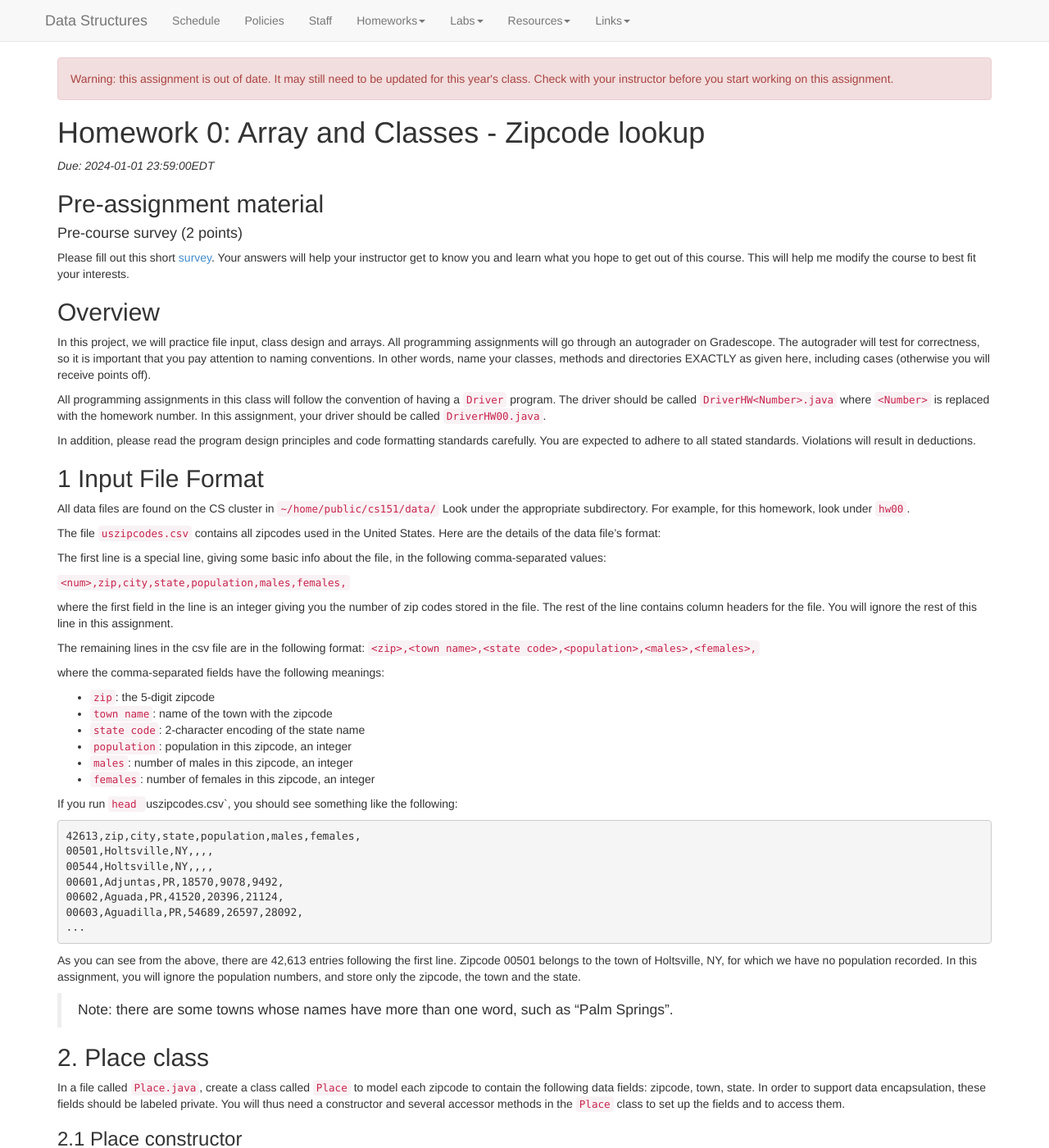
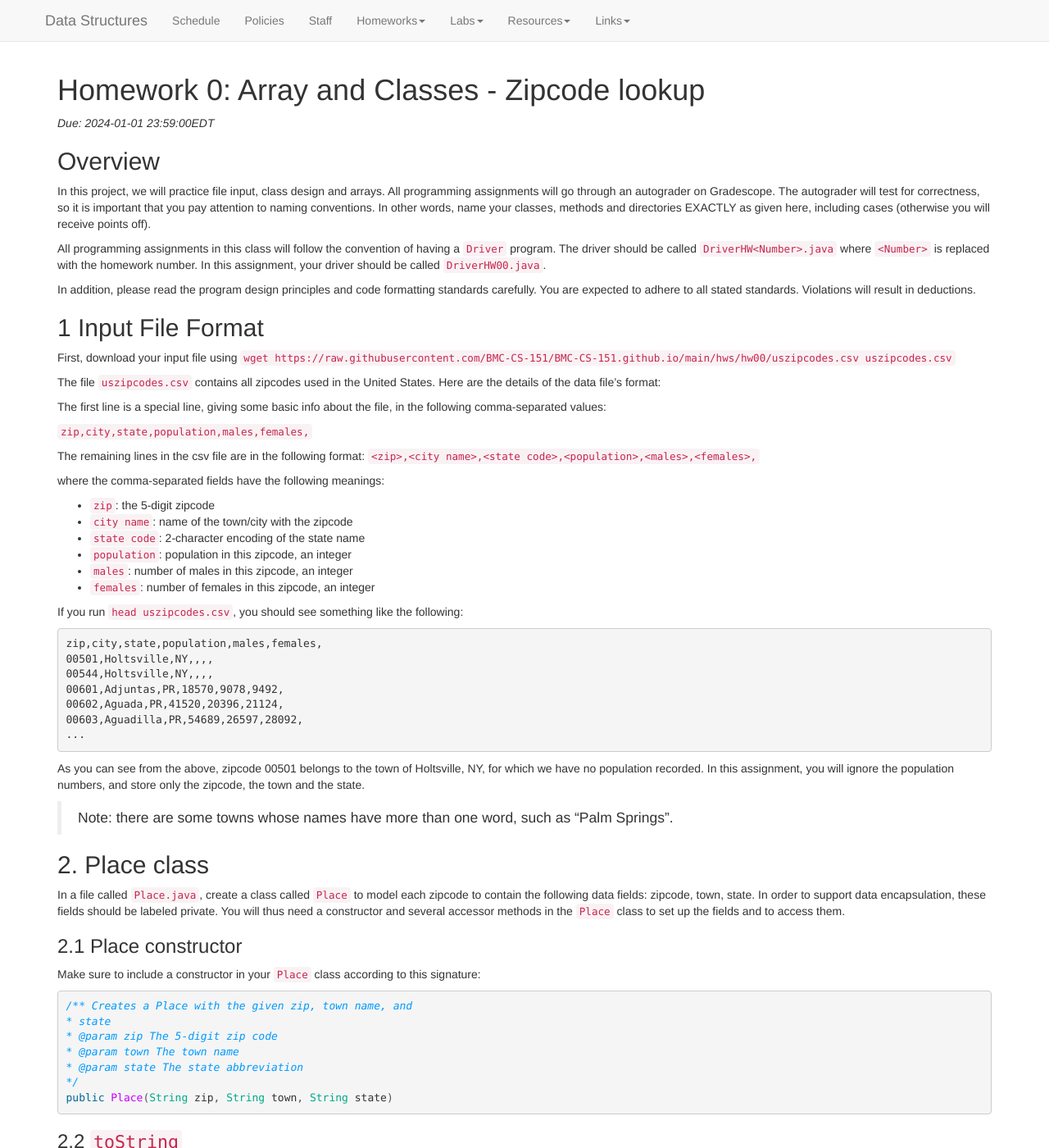
Before and after one commit to kalte0/BMC-CS-151.github.io, a Jekyll site: the page built from hws/HW00.md, in a window 1280 px wide and 1400 px high. Shown: the whole window at 82% size. Built offline with Jekyll 4.4.1, drawn with Linux system fonts in a browser that asks for light colours; nearby versions of some CDN libraries; some of the changed text lies outside the part shown.

Commit message:
hw0 updates

````diff
--- a/hws/HW00.md
+++ b/hws/HW00.md
@@ -56,13 +56,6 @@ You can download the materials for this assignment here:
 
 _Due: {{page.due_date}}_
 
-## Pre-assignment material
-
-#### Pre-course survey (2 points)
-
-Please fill out this short [survey](https://forms.gle/cypoGaMfjGP8gH3FA).
-Your answers will help your instructor get to know you and learn what you hope to get out of this course. This will help me modify the course to best fit your interests.
-
 ## Overview
 
 In this project, we will practice file input, class design and arrays.
@@ -79,34 +72,30 @@ In addition, please read the program design principles and code formatting
 standards carefully. You are expected to adhere to all stated standards. Violations will result in deductions.
 
 ## 1 Input File Format
-All data files are found on the CS cluster in `~/home/public/cs151/data/`
-Look under the appropriate subdirectory.
-For example, for this homework, look under `hw00`.
+First, download your input file using `wget https://raw.githubusercontent.com/BMC-CS-151/BMC-CS-151.github.io/main/hws/hw00/uszipcodes.csv uszipcodes.csv`
 
 The file `uszipcodes.csv` contains all zipcodes used in the United States. Here are the details of the data file’s format:
 
 The first line is a special line, giving some basic info about the file, in the following comma-separated values:
 
-`<num>,zip,city,state,population,males,females,`
-
-where the first field in the line is an integer giving you the number of zip codes stored in the file. The rest of the line contains column headers for the file. You will ignore the rest of this line in this assignment.
+`zip,city,state,population,males,females,`
 
 The remaining lines in the csv file are in the following format:
-`<zip>,<town name>,<state code>,<population>,<males>,<females>,`
+`<zip>,<city name>,<state code>,<population>,<males>,<females>,`
 
 where the comma-separated fields have the following meanings:
 
 - `zip`: the 5-digit zipcode
-- `town name`: name of the town with the zipcode
+- `city name`: name of the town/city with the zipcode
 - `state code`: 2-character encoding of the state name
 - `population`: population in this zipcode, an integer
 - `males`: number of males in this zipcode, an integer
 - `females`: number of females in this zipcode, an integer
 
-If you run `head `uszipcodes.csv`, you should see something like the following:
+If you run `head uszipcodes.csv`, you should see something like the following:
 
 ```
-42613,zip,city,state,population,males,females,
+zip,city,state,population,males,females,
 00501,Holtsville,NY,,,,
 00544,Holtsville,NY,,,,
 00601,Adjuntas,PR,18570,9078,9492,
@@ -114,7 +103,7 @@ If you run `head `uszipcodes.csv`, you should see something like the following:
 00603,Aguadilla,PR,54689,26597,28092,
 ...
 ```
-As you can see from the above, there are 42,613 entries following the first line. Zipcode 00501 belongs to the town of Holtsville, NY, for which we have no population recorded.
+As you can see from the above, zipcode 00501 belongs to the town of Holtsville, NY, for which we have no population recorded.
 In this assignment, you will ignore the population numbers, and store only the zipcode, the town and the state.
 
 > Note: there are some towns whose names have more than one word, such as “Palm Springs”.
@@ -144,15 +133,16 @@ public Place(String zip, String town, String state)
 
 ### 2.2 `toString`
 Override `toString` of the `Place` class so that
-`System.out.print(ln)` will
-generate the expected output (see the `Driver` section for the expected output) when called on an object of
-`Place` type.
+`System.out.print(ln)` will print the town and state in the format
+"town, state".
 
 ### 2.3 Accessors
 
 Since a place should be immutable, we are not going to create any
 setters. Make sure to include accessors for the three instance variables.
-To make sure you are naming the accessors correctly, we would recommend you first create method stubs and upload your code with method stubs to the autograder on Gradescope.
+In order to match the autgrading (and Java standard), please name your accessors `getZip()`,
+`getTown()` and `getState()`.
+
 
 ## 3. `LookupZip` class
 Write a separate class LookupZip that will contain several public static methods. These methods are the main part of the assignment.
@@ -164,24 +154,23 @@ based on the method signatures and javadocs.
 ```java
 /** Parses one line of input by creating a Place that
 * denotes the information in the given line
-* @param lineNumber The line number of this line
 * @param line One line from the zipcodes file
 * @return A Place that contains the relevant information
 * (zip code, town, state) from that line
 */
-public static Place parseLine(int lineNumber, String line)
+public static Place parseLine(String line)
 ```
 
 ### 3.2 readZipCodes
 
 ```java
 /** Reads a zipcodes file, parsing every line
-* @param filename The name of the zipcodes file
-* @return The array of Places representing all the
-* data in the file.
-*/
-public static Place[] readZipCodes(String filename)
-throws FileNotFoundException
+   * @param filename The name of the zipcodes file
+   * @param numEntries the number of places in the csv file
+   * @return The array of Places representing all the
+   * data in the file.
+   */
+  public static Place[] readZipCodes(String filename, int numEntries) throws FileNotFoundException {
 ```
 
 ### 3.3 lookupZip
@@ -203,7 +192,7 @@ implement a main method that ties it all together.
 Your program should continuously prompt the user for a zipcode until the user
 enters 00000 to quit.
 
-The driver should take in one command line argument. This is the csv file that contains the information.
+The driver should take in two command line arguments. First is the csv file that contains the information, second is the number of entries in that csv file. The given CSV has 42613 entries.
 
 Here’s a sample session:
 
@@ -235,13 +224,16 @@ smaller file named `testZip.csv`.
 3. Test some more zipcodes of your choice (your hometown, some other place
 you know, or just select a few random lines from the data file).
 
-4. In the folder `/home/public/cs151/tests/hw00`, there are two files `in.txt` and `out.txt`, that you can to test your solution.
-provided `in.txt` contains 17 test inputs and `out.txt` contains the expected output if you ran your program with `in.txt`.
+4. To test your program, download some sample inputs and outputs:
+`wget https://raw.githubusercontent.com/BMC-CS-151/BMC-CS-151.github.io/main/hws/hw00/in.txt in.txt` and
+`wget https://raw.githubusercontent.com/BMC-CS-151/BMC-CS-151.github.io/main/hws/hw00/out.txt out.txt`
+
+Provided `in.txt` contains 17 test inputs and `out.txt` contains the expected output if you ran your program with `in.txt`.
 Of course, you are not expected to type each input into your program by hand. You
 should use the command-line redirection feature of the Linux shell, which
 re-directs terminal I/O to files, like this:
 
-```java Driver00 uszipcodes.csv < in.txt > my-out.txt```
+```java Driver00 uszipcodes.csv 42613 < in.txt > my-out.txt```
 
 `<` specifies replacing terminal input with the named file
 `>` specifies placing terminal output into the named file
````
Also changed, not shown: other parts of hws/HW00.md (+1 -1 lines).
